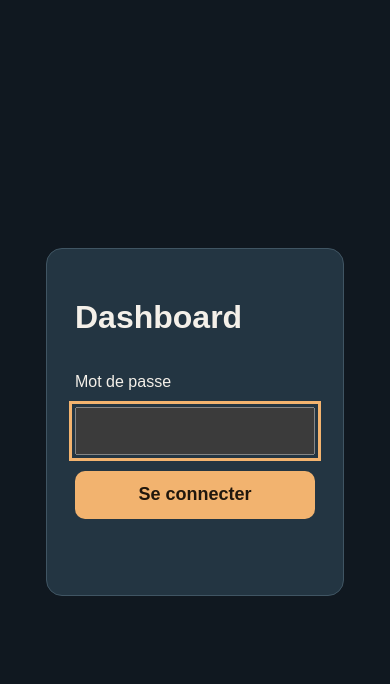
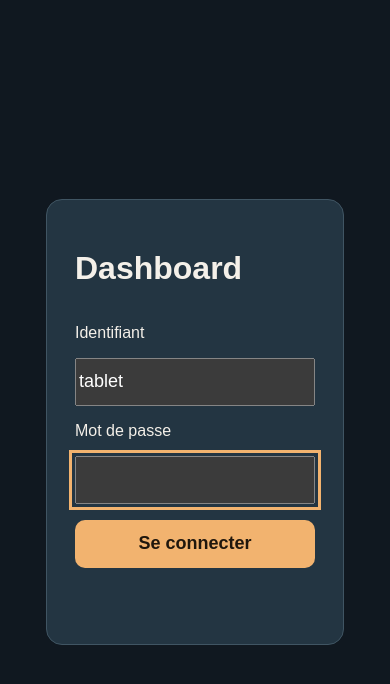
Before and after one commit to tonydd/dashboard, a Symfony app: template symfony/templates/dashboard/login.html.twig in a window 390 px wide. Shown: the top 684 px of the page. Run offline with Twig, Linux system fonts and the light colour scheme; the template is opened without the code that fills it, so the values that code supplies are empty; style sheets or scripts are compiled from the project's sources; some libraries are stand-ins or nearby versions.

Commit message:
feat: login form accepts any dashboard account
The form hardcoded username 'tablet', preventing admin accounts from
signing in. Add an identifier field (prefilled with tablet, remembered
in localStorage) and send it to /api/login.

Generated by Mistral Vibe.
Co-Authored-By: Mistral Vibe <vibe@mistral.ai>

```diff
--- a/symfony/assets/dashboard.js
+++ b/symfony/assets/dashboard.js
@@ -77,8 +77,13 @@ slideshowImage?.addEventListener('error', () => {
 
 const loginForm = document.querySelector('#dashboard-login');
 if (loginForm) {
+  const usernameInput = document.querySelector('#username');
+  const rememberedUsername = localStorage.getItem('dashboard:username');
+  if (rememberedUsername) usernameInput.value = rememberedUsername;
   loginForm.addEventListener('submit', async (event) => {
     event.preventDefault();
+    const username = usernameInput.value.trim() || 'tablet';
+    localStorage.setItem('dashboard:username', username);
     const password = document.querySelector('#password').value;
     const error = document.querySelector('#login-error');
     error.textContent = '';
@@ -87,9 +92,9 @@ if (loginForm) {
         method: 'POST',
         headers: { 'Content-Type': 'application/json' },
         credentials: 'include',
-        body: JSON.stringify({ username: 'tablet', password }),
+        body: JSON.stringify({ username, password }),
       });
-      if (response.status === 401) throw new Error('Mot de passe incorrect.');
+      if (response.status === 401) throw new Error('Identifiant ou mot de passe incorrect.');
       if (!response.ok) throw new Error('Impossible de se connecter au serveur.');
       const sessionResponse = await fetch('/api/session', {
         credentials: 'include',
--- a/symfony/templates/dashboard/login.html.twig
+++ b/symfony/templates/dashboard/login.html.twig
@@ -5,6 +5,8 @@
   <form id="dashboard-login" class="login-card">
     <h1>Dashboard</h1>
     <input type="hidden" name="redirect" value="{{ app.request.requestUri }}" data-login-redirect>
+    <label for="username">Identifiant</label>
+    <input id="username" name="username" type="text" autocomplete="username" value="tablet" required>
     <label for="password">Mot de passe</label>
     <input id="password" name="password" type="password" autocomplete="current-password" autofocus required>
     <button type="submit">Se connecter</button>
```
